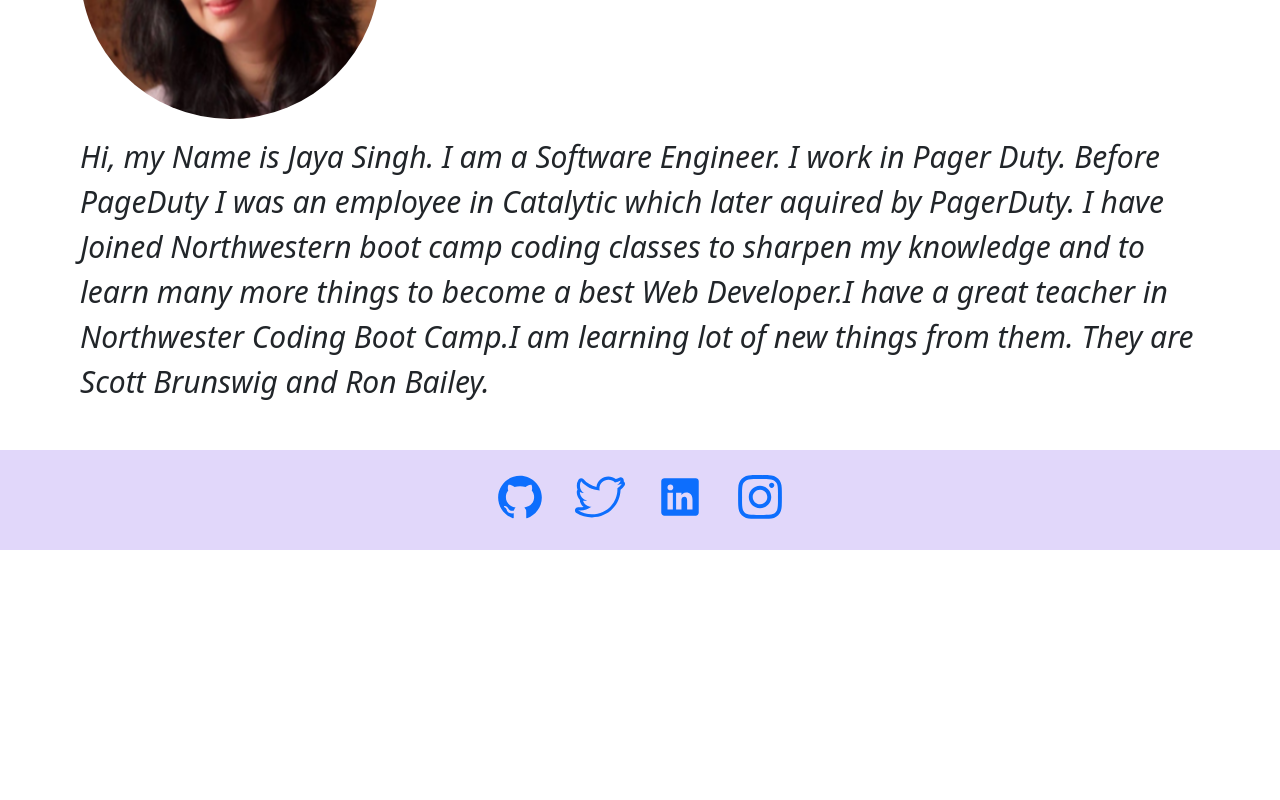
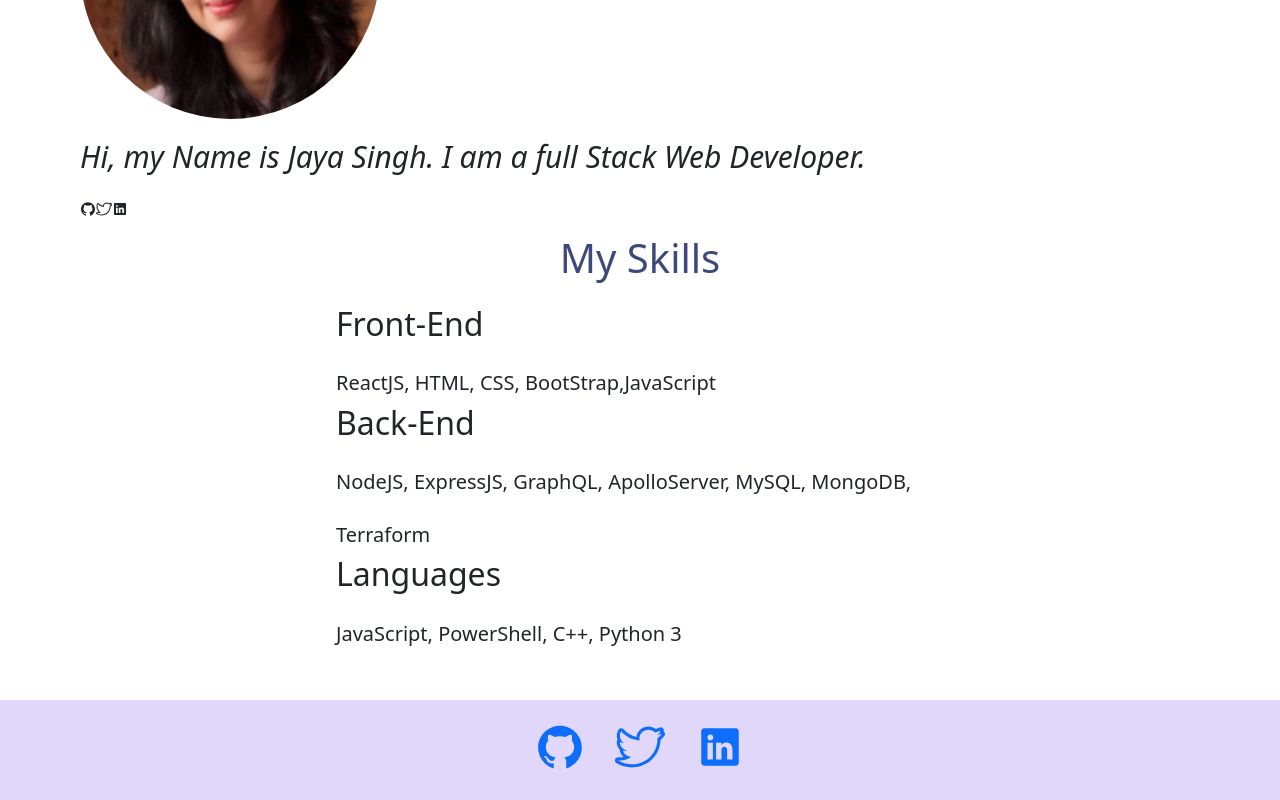
Before and after one commit to jaya4ever/jaya-potfolio-react, a React (Create React App) app: page / in a window 1280 px wide. Shown: the part 496-1296 px from the top of the page. Before the commit the page ends 1046 px from the top, so only its background shows below. Built offline with nearby package versions, Linux system fonts and the light colour scheme.

Commit message:
added the resume pdf

```diff
--- a/package.json
+++ b/package.json
@@ -15,6 +15,7 @@
     "react-dom": "^18.1.0",
     "react-fa-icon": "^0.1.4",
     "react-icons": "^4.7.1",
+    "react-pdf": "^6.2.2",
     "react-router-dom": "^6.3.0",
     "react-scripts": "5.0.1",
     "react-vertical-timeline-component": "^3.5.2",
--- a/src/Pages/About.js
+++ b/src/Pages/About.js
@@ -1,4 +1,7 @@
 import React from 'react'
+import { AiFillGithub } from "react-icons/ai";
+import { SlSocialTwitter } from "react-icons/sl";
+import { IoLogoLinkedin } from "react-icons/io";
 import "../styles/About.css";
 import profilepic from '../assets/img/profilepic.png';
 
@@ -9,13 +12,36 @@
       <img src={profilepic} alt="profilepic"/>
 
       <p className="aboutme">
-      Hi, my Name is Jaya Singh. I am a Software Engineer. I work in Pager Duty. Before PageDuty I was an
-                employee in Catalytic which later aquired by PagerDuty. I have Joined Northwestern boot camp coding
-                classes to sharpen my knowledge and to learn many more things to become a best Web Developer.I have a
-                great teacher in Northwester Coding Boot Camp.I am learning lot of new things from them. They are Scott
-                Brunswig and Ron Bailey.
+      Hi, my Name is Jaya Singh. I am a full Stack Web Developer.
       </p>
+      < AiFillGithub />
+      <SlSocialTwitter />
+      <IoLogoLinkedin />
+      <div className="skills">
+      <h1> My Skills</h1>
+        <ol className="list">
+          <li className="item">
+            <h2> Front-End</h2>
+            <span>
+              ReactJS, HTML, CSS, BootStrap,JavaScript
+            </span>
+            </li>
+          <li className="item">
+            <h2>Back-End</h2>
+            <span>
+              NodeJS, ExpressJS, GraphQL, ApolloServer, MySQL, MongoDB, Terraform
+
+            </span>
+          </li>
+          <li className="item">
+            <h2>Languages</h2>
+            <span>JavaScript, PowerShell, C++, Python 3</span>
+          </li>
+        </ol>
       </div>
+      </div>
+
+
   )
 }
 
--- a/src/Pages/Resume.js
+++ b/src/Pages/Resume.js
@@ -1,11 +1,10 @@
 import React from "react";
-
+import { IoLogoLinkedin } from "react-icons/io";
 function Resume() {
   return (
     <section class="container">
       <h2 className="top-title">Resume</h2>
       <hr></hr>
-
       <div>
         <div class="mt-5">
           <h2 className="top-title">Jaya Singh</h2>
@@ -14,27 +13,24 @@
              Full Stack Web Developer
             </li>
           </ul>
-
           <p class="mt-5">
-            <a href="https://www.linkedin.com/in/jaya-singh-9aa606133/">
-              <img
-                src="https://img.icons8.com/fluent/48/000000/linkedin.png"
-                alt="inkedIn"
-              />
-            </a>
+          <a
+          href="https://www.linkedin.com/in/jaya-singh-9aa606133/"
+          target="_blank"
+          rel="noopener noreferrer"
+        >
+          <IoLogoLinkedin />
+          </a>
           </p>
-
-
         </div>
       </div>
-
       <div class="justify-content-center mt-5">
         <div>
           <h2 className="top-title">Experience</h2>
           <ul>
             <li>
-            HTML, CSS (Bootstrap, HandleBars), JavaScript, jQuery, React.js, IndexedDB,
-            Node.js, Express.js, SQL, Sequelize, MongoDB, Mongoose, NoSQL, APIs, Templating.
+            HTML, CSS, JavaScript, jQuery, React.js, IndexedDB,
+            Node.js, Express.js, SQL, Sequelize, MongoDB, Mongoose, NoSQL, APIs.
             </li>
           </ul>
         </div>
@@ -42,5 +38,4 @@
     </section>
   );
 }
-
 export default Resume;
--- a/src/components/Footer.js
+++ b/src/components/Footer.js
@@ -1,6 +1,5 @@
 import React from "react";
 import { AiFillGithub } from "react-icons/ai";
-import { FaInstagram } from "react-icons/fa";
 import { SlSocialTwitter } from "react-icons/sl";
 import { IoLogoLinkedin } from "react-icons/io";
 import "../styles/Footer.css";
@@ -32,13 +31,7 @@
         >
           <IoLogoLinkedin />
         </a>
-        <a
-          href="https://www.instagram.com"
-          target="_blank"
-          rel="noopener noreferrer"
-        >
-          < FaInstagram />
-        </a>
+
       </p>
     </footer>
   );
--- a/src/components/Header.js
+++ b/src/components/Header.js
@@ -4,7 +4,7 @@
 function Header() {
     return (
         <div className="header">
-            <h1>Jaya Singh</h1>
+            <h1>My Portfolio</h1>
             <Navbar />
         </div>
     )
--- a/src/styles/About.css
+++ b/src/styles/About.css
@@ -25,3 +25,24 @@
    margin-top: 15px;
 
 }
+.skills {
+    font-size: 35px;
+    width: 100%;
+    display: flex;
+    justify-content: center;
+    flex-direction: column;
+    align-items: center;
+  }
+
+  .skills h1 {
+    color: #3e497a;
+  }
+
+  .skills .list {
+    list-style: none;
+    width: 60%;
+  }
+
+  .list span {
+    font-size: 20px;
+  }
```
Also changed, not shown: 2 other files (tests, documents, lock files or other folders).
